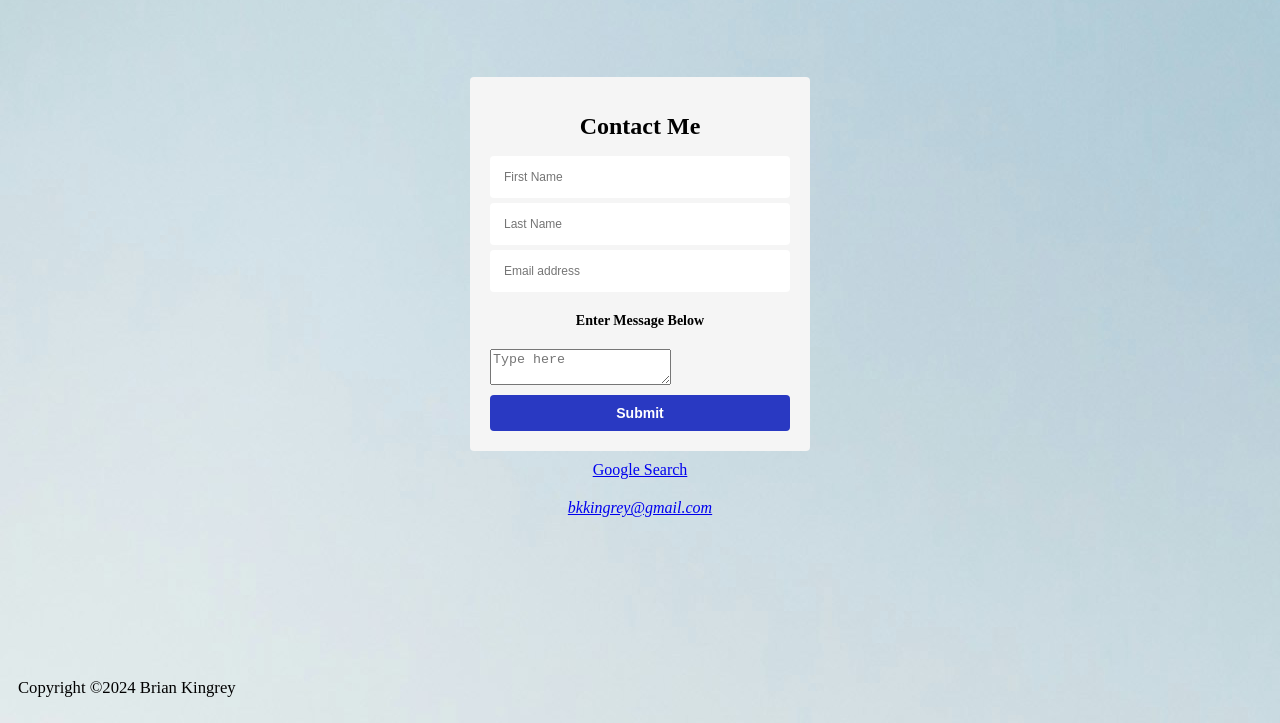
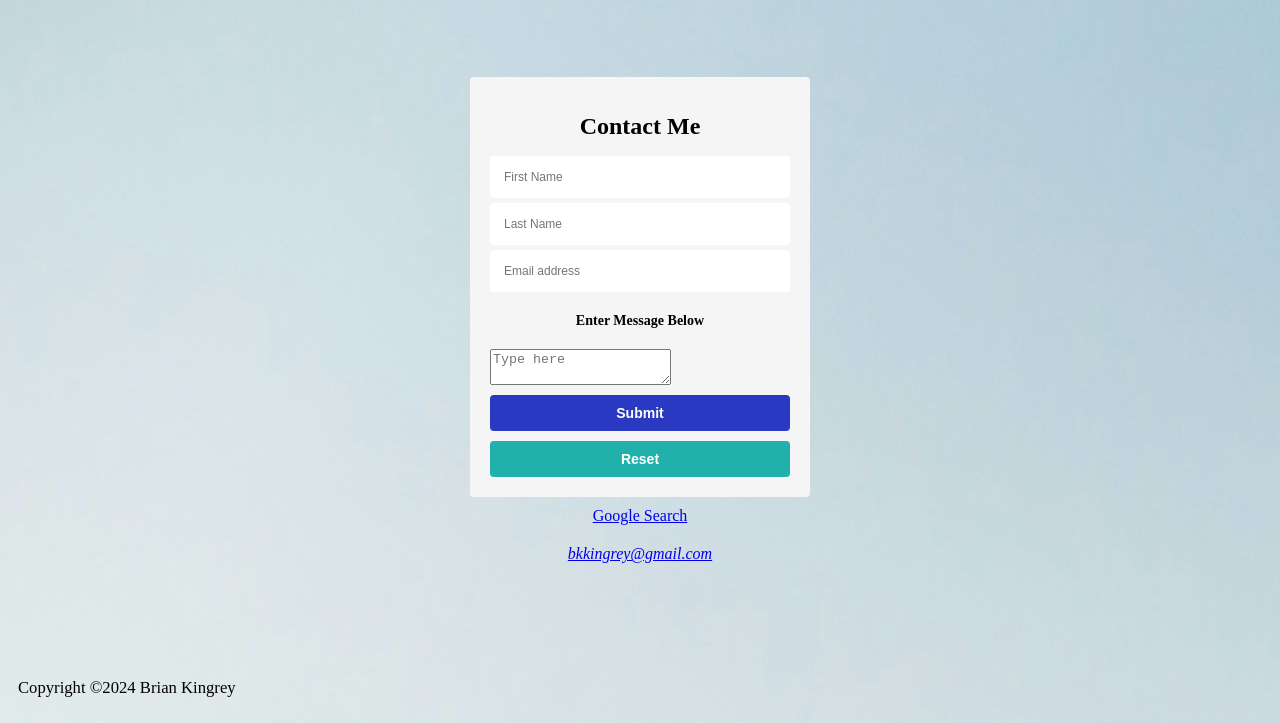
Before and after one commit to bkingrey608/Web-Development, a plain HTML site: page contact.html in a window 1280 px wide. Shown: the part 77-800 px from the top of the page. Drawn offline with Linux system fonts and the light colour scheme.

Commit message:
Add files via upload

```diff
--- a/contact.html
+++ b/contact.html
@@ -65,7 +65,10 @@
           <div class="error"></div>
         </div>-->
 
-        <button type="submit">Submit</button>
+        <button type="submit" class="sendit">Submit</button>
+
+        <button type="reset" class="reset">Reset</button>
+
       </form>
     </div>
 
--- a/styles.css
+++ b/styles.css
@@ -116,6 +116,19 @@ font-size: 12px;
     font-weight: 600;
 }
 
+#form button.reset {
+    padding: 10px;
+    margin-top: 10px;
+    width: 100%;
+    color: white;
+    background-color: lightseagreen;
+    border: none;
+    border-radius: 4px;
+    font-size: 14px;
+    font-weight: 600;
+}
+
+
 
 .input-control input {
     border: 2px solid white;
```
